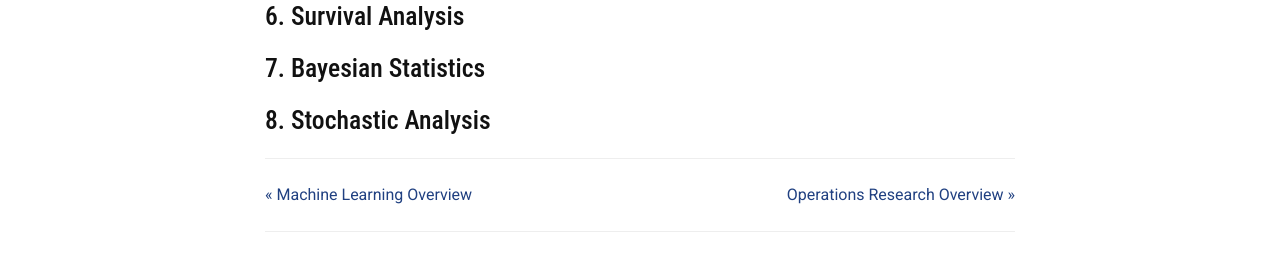
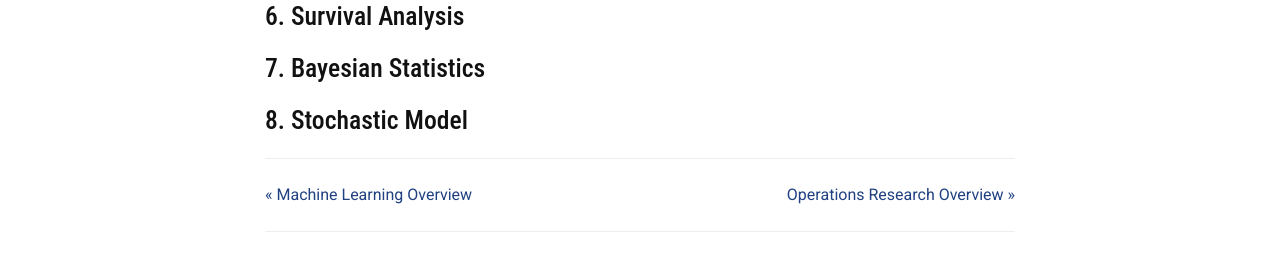
Before and after one commit to liambll/blog-archive, a Jekyll site: the page built from _posts/2017-06-28-overview-statistics.markdown, in a window 1280 px wide. Shown: the part 1239-1492 px from the top of the page. Built offline with Jekyll 4.4.1, drawn with Linux system fonts in a browser that asks for light colours; nearby versions of some CDN libraries; comment, search, counter and statistics services are not loaded.

Commit message:
Update 2017-06-28-overview-statistics.markdown

```diff
--- a/_posts/2017-06-28-overview-statistics.markdown
+++ b/_posts/2017-06-28-overview-statistics.markdown
@@ -46,4 +46,4 @@ Characteristics of statistics techniques:
 
 ## 7. Bayesian Statistics
 
-## 8. Stochastic Analysis
+## 8. Stochastic Model
```
